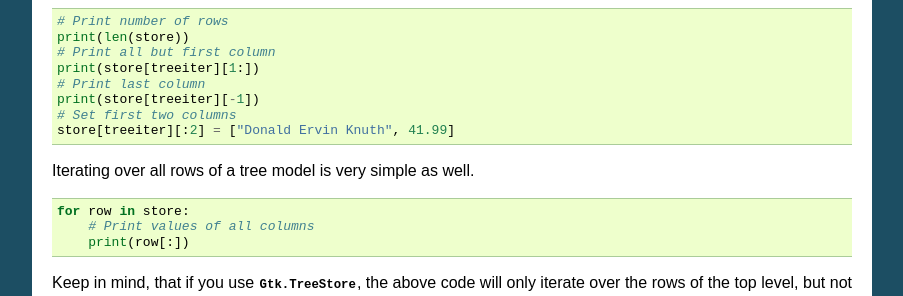
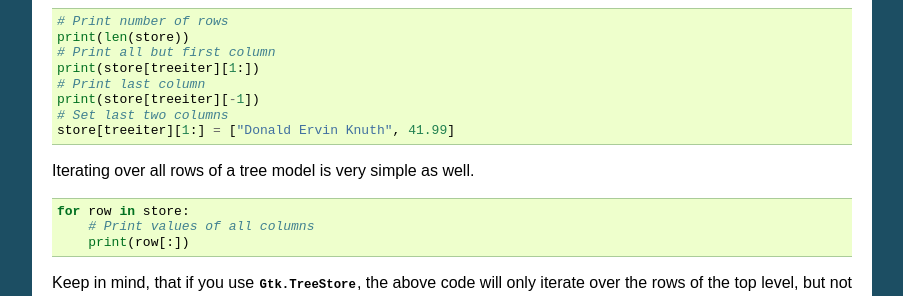
Before and after one commit to sebp/PyGObject-Tutorial, a Sphinx documentation site: the page built from source/treeview.txt, in a window 1280 px wide and 900 px high, scrolled down 933 px. Shown: the part 152-448 px from the top of the window, without its empty margins (198-1101 px from the left). Built offline with Sphinx 7.4.7, drawn with Linux system fonts in a browser that asks for light colours.

Commit message:
Use consistent examples
The example of ListStore given at the beginning is `Gtk.ListStore(str, str, float)`.
Here we are setting string and float, this are the last two columns (not first two).

```diff
--- a/source/treeview.txt
+++ b/source/treeview.txt
@@ -74,8 +74,8 @@ of rows and use slices to retrieve or set values.
     print(store[treeiter][1:])
     # Print last column
     print(store[treeiter][-1])
-    # Set first two columns
-    store[treeiter][:2] = ["Donald Ervin Knuth", 41.99]
+    # Set last two columns
+    store[treeiter][1:] = ["Donald Ervin Knuth", 41.99]
 
 Iterating over all rows of a tree model is very simple as well.
 
```
